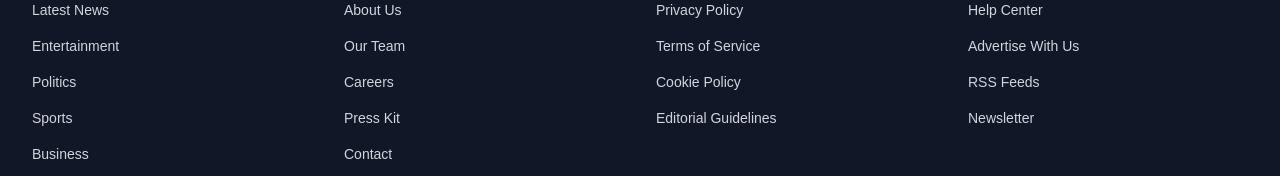
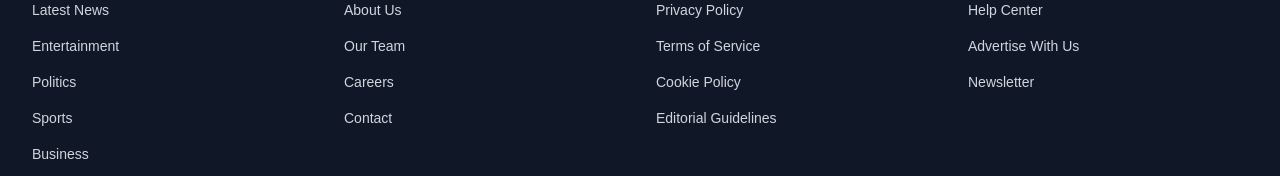
Before and after one commit to psmediake/psmediake, a Next.js app: page /about-us in a window 1280 px wide. Shown: the part 1050-1226 px from the top of the page. Built offline with nearby package versions, Linux system fonts and the light colour scheme.

Commit message:
finished ad section

```diff
--- a/src/components/navigation/Footer.tsx
+++ b/src/components/navigation/Footer.tsx
@@ -25,7 +25,6 @@ export default function Footer() {
         { name: 'About Us', href: '#' },
         { name: 'Our Team', href: '#' },
         { name: 'Careers', href: '#' },
-        { name: 'Press Kit', href: '#' },
         { name: 'Contact', href: '#' },
       ],
     },
@@ -43,7 +42,6 @@ export default function Footer() {
       links: [
         { name: 'Help Center', href: '#' },
         { name: 'Advertise With Us', href: '#' },
-        { name: 'RSS Feeds', href: '#' },
         { name: 'Newsletter', href: '#' },
       ],
     },
```
